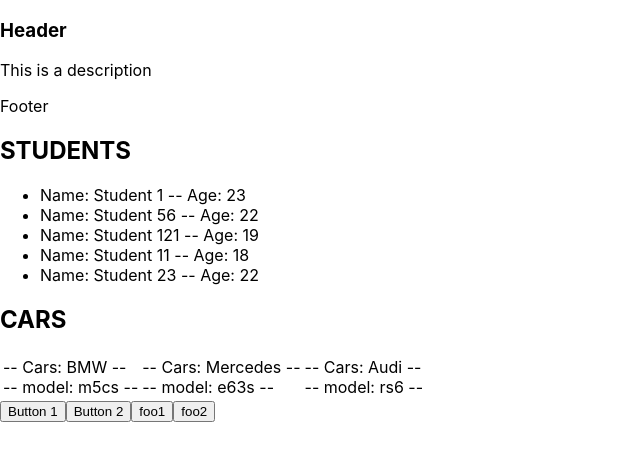
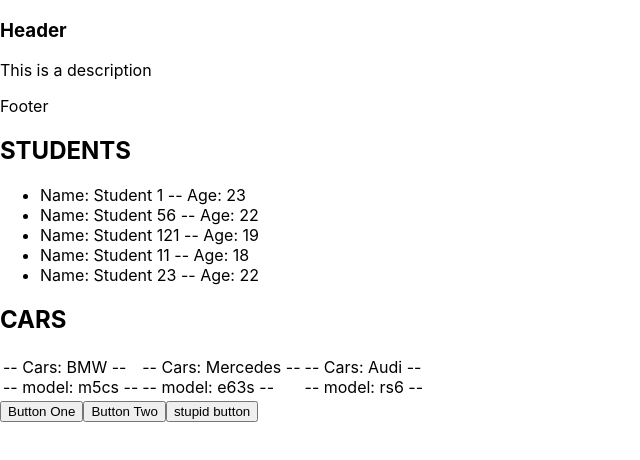
Before and after one commit to ArturLimaiko/microtasks, a React (Create React App) app: page / in a window 1280 px wide. Shown: the top 460 px of the page, without its empty margins (0-640 px from the left). Built offline with nearby package versions, Linux system fonts and the light colour scheme.

Commit message:
lesson button complete

```diff
--- a/src/App.tsx
+++ b/src/App.tsx
@@ -3,6 +3,7 @@ import {Body} from './Components/Body';
 import {Footer} from './Components/Footer';
 import {Header} from './Components/Header';
 import {NewComponents} from "./Components/NewComponents";
+import {Button} from "./Components/Button";
 
 const students = [
     {id: 1, name: 'Student 1', age: 23},
@@ -18,33 +19,28 @@ const topCars = [
     {manufacturer: 'Audi', model: 'rs6'}
 ]
 
+const Foo1 = (age:number ,description:string) => {
+    console.log(age,description);
+}
+
+const Foo2 = (description:string) => {
+    console.log(description)
+}
+
+const Foo3 = () => {
+    console.log('Im stupid button')
+}
+
 function App() {
-    const onClickHandler = (name: string) => {
-        console.log(name)
-    }
-
-    const foo1 = () => {
-        console.log(100200)
-    }
-
-    const foo2 = (number: number) => {
-        console.log(number)
-    }
-
     return (
         <div className="App">
             <Header HeaderTitle={'Header'}/>
             <Body description={'This is a description'}/>
             <Footer FooterTitle={'Footer'}/>
             <NewComponents students={students} cars={topCars}/>
-
-
-            <button onClick={() => onClickHandler('name 1')}>Button 1</button>
-            <button onClick={() => onClickHandler('name 2')}>Button 2</button>
-
-
-            <button onClick={foo1}>foo1</button>
-            <button onClick={()=>foo2(100200)}>foo2</button>
+            <Button name={'Button One'} callBack={()=> Foo1(23,'description on Button One')}/>
+            <Button name={'Button Two'} callBack={() => Foo2 ('some description on Button Two')}/>
+            <Button name={'stupid button'} callBack={Foo3}/>
         </div>
     );
 }
--- /dev/null
+++ b/src/Components/Button.tsx
@@ -0,0 +1,16 @@
+import React from 'react';
+
+export type ButtonType = {
+    name:string
+    callBack: () => void
+}
+
+export const Button = ({name,callBack}:ButtonType) => {
+    const onClickHandler = () => {
+        callBack()
+    }
+
+    return (
+        <button onClick={onClickHandler}>{name}</button>
+    );
+};
```
